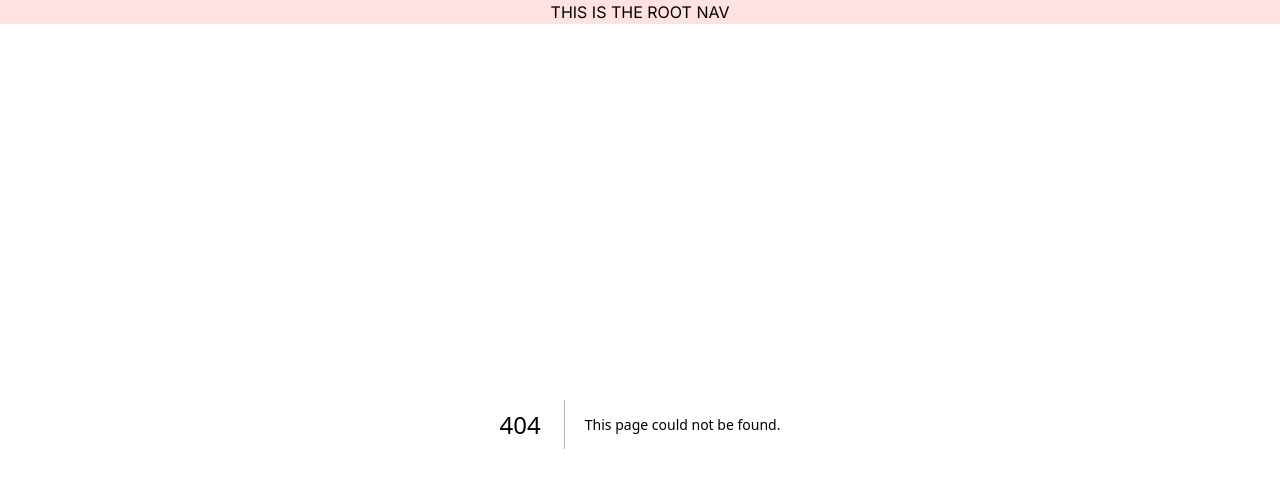
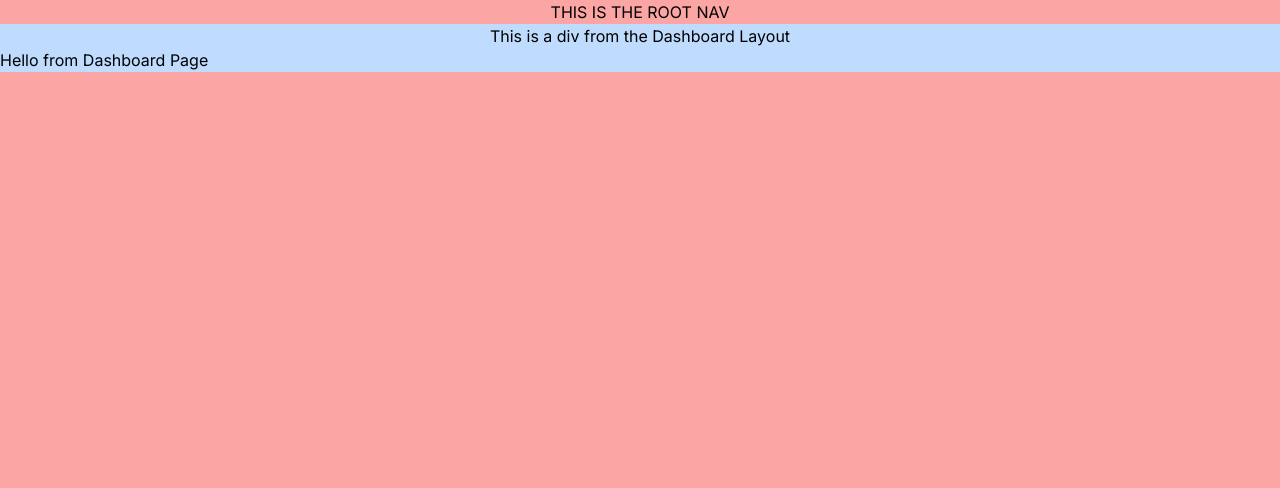
Before and after one commit to justin-0/nextjs-docs, a Next.js app: page /dashboard in a window 1280 px wide. Before the commit this address had no page. Shown: the top 488 px of the page. Built offline with nearby package versions, Linux system fonts and the light colour scheme.

Commit message:
pages and layouts

```diff
--- /dev/null
+++ b/app/dashboard/layout.tsx
@@ -0,0 +1,12 @@
+export default function DashboardLayout({
+  children,
+}: {
+  children: React.ReactNode;
+}) {
+  return (
+    <section className="bg-blue-200">
+      <div className="text-center">This is a div from the Dashboard Layout</div>
+      {children}
+    </section>
+  );
+}
--- /dev/null
+++ b/app/dashboard/page.tsx
@@ -0,0 +1,9 @@
+import { Metadata } from "next";
+
+export const metadata: Metadata = {
+  title: "Dashboard",
+};
+
+export default function DashboardPage() {
+  return <h1>Hello from Dashboard Page</h1>;
+}
--- a/app/layout.tsx
+++ b/app/layout.tsx
@@ -15,8 +15,8 @@ export default function RootLayout({
 }>) {
   return (
     <html lang="en">
-      <body className={`${inter.className} min-h-screen`}>
-        <nav className="bg-red-100 text-center">THIS IS THE ROOT NAV</nav>
+      <body className={`${inter.className} min-h-screen bg-red-300`}>
+        <nav className=" text-center">THIS IS THE ROOT NAV</nav>
         {children}
       </body>
     </html>
```
Also changed, not shown: 1 other file (tests, documents, lock files or other folders).
